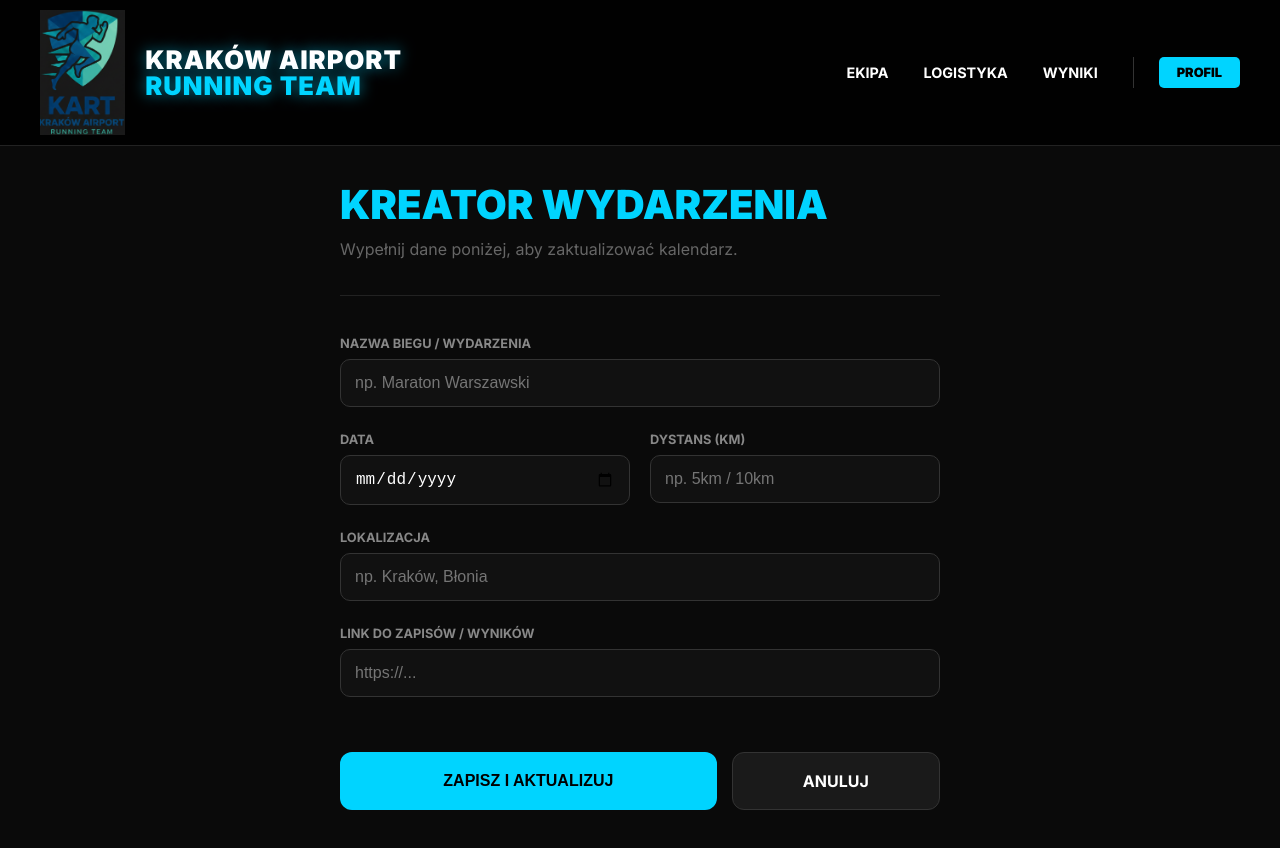
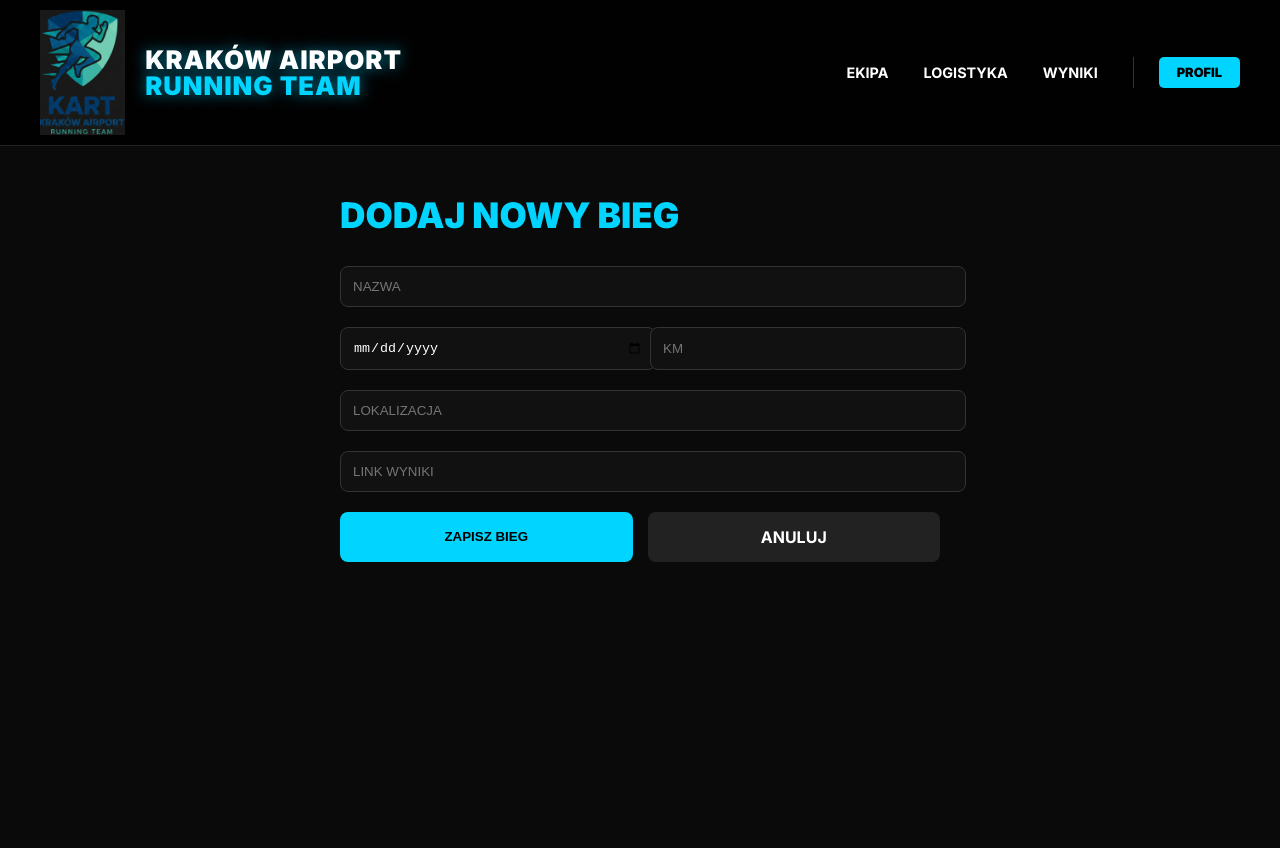
Before and after one commit to felipetravels/kart-runners, a Next.js app: page /races/edit in a window 1280 px wide. Shown: the top 848 px of the page. Built offline with nearby package versions, Linux system fonts and the light colour scheme; no server answers.

Commit message:
NUCLEAR FIX: Recreated edit folder and removed all push UI

```diff
--- a/src/app/races/edit/page.tsx
+++ b/src/app/races/edit/page.tsx
@@ -3,11 +3,6 @@ import { useEffect, useState, Suspense } from "react";
 import { useRouter, useSearchParams } from "next/navigation";
 import { supabase } from "@/lib/supabaseClient";
 import Link from "next/link";
-
-/**
- * REVISION: 2.0.1 - CACHE BREAKER
- * Przywrócenie pełnej funkcjonalności formularza biegów.
- */
 
 function RaceEditContent() {
   const router = useRouter();
@@ -19,186 +14,84 @@ function RaceEditContent() {
     title: "",
     race_date: "",
     location: "",
-    description: "", // Tutaj zapisujemy KM / Dystans
+    description: "",
     results_link: ""
   });
 
   useEffect(() => {
     if (!raceId) return;
-    async function fetchRaceData() {
+    async function fetchRace() {
       setLoading(true);
-      const { data, error } = await supabase
-        .from("races")
-        .select("*")
-        .eq("id", raceId)
-        .single();
-
-      if (data && !error) {
-        setFormData({
+      const { data } = await supabase.from("races").select("*").eq("id", raceId).single();
+      if (data) setFormData({
         title: data.title || "",
         race_date: data.race_date || "",
         location: data.location || "",
         description: data.description || "",
         results_link: data.results_link || ""
       });
-      }
       setLoading(false);
     }
-    fetchRaceData();
+    fetchRace();
   }, [raceId]);
 
   const handleSubmit = async (e: React.FormEvent) => {
     e.preventDefault();
     setLoading(true);
-
     try {
       if (raceId) {
-        // EDYCJA
-        const { error } = await supabase
-          .from("races")
-          .update(formData)
-          .eq("id", raceId);
-        if (error) throw error;
-        alert("Zmiany zostały zapisane.");
+        await supabase.from("races").update(formData).eq("id", raceId);
       } else {
-        // DODAWANIE NOWEGO + AUTO PUSH
-        const { data: newRace, error } = await supabase
-          .from("races")
-          .insert([formData])
-          .select()
-          .single();
-
-        if (error) throw error;
-
-        // Cicha wysyłka powiadomienia push w tle
+        const { data: newRace } = await supabase.from("races").insert([formData]).select().single();
         if (newRace) {
           fetch("/api/send-push", {
             method: "POST",
             headers: { "Content-Type": "application/json" },
             body: JSON.stringify({
-              title: "🏃 NOWY BIEG: " + formData.title,
-              body: `${formData.race_date} - ${formData.location}. Dystans: ${formData.description}. Zapisz się!`,
-              url: `/races?id=${newRace.id}`
+              title: "🏆 NOWY BIEG: " + formData.title,
+              body: `Data: ${formData.race_date}. Miejsce: ${formData.location}.`,
+              url: `https://kart-runners.vercel.app/races?id=${newRace.id}`
             })
-          }).catch(() => console.log("Push skip"));
+          }).catch(() => {});
         }
-        alert("Bieg został dodany do kalendarza.");
       }
-      router.push("/races");
-      router.refresh();
-    } catch (err: any) {
-      alert("Wystąpił błąd: " + err.message);
+      window.location.href = "/races";
+    } catch (err) {
+      alert("Błąd zapisu!");
     } finally {
       setLoading(false);
     }
   };
 
   return (
-    <div style={{ paddingTop: "180px", minHeight: "100vh", background: "#0a0a0a", color: "#fff", paddingLeft: "20px", paddingRight: "20px" }}>
-      <main style={{ maxWidth: "600px", margin: "0 auto", paddingBottom: "100px" }}>
-
-        <div style={{ borderBottom: "1px solid #222", marginBottom: "40px", paddingBottom: "20px" }}>
-          <h1 style={{ color: "#00d4ff", fontSize: "2.5rem", fontWeight: 900, margin: 0 }}>
-            {raceId ? "EDYTUJ WYDARZENIE" : "KREATOR WYDARZENIA"}
+    <div style={{ paddingTop: "150px", minHeight: "100vh", background: "#0a0a0a", color: "#fff" }}>
+      <main style={{ maxWidth: "600px", margin: "0 auto", padding: "20px" }}>
+        <h1 style={{ color: "#00d4ff", fontWeight: 900, fontSize: "2.2rem" }}>
+          {raceId ? "EDYCJA BIEGU" : "DODAJ NOWY BIEG"}
         </h1>
-          <p style={{ color: "#666", marginTop: "10px" }}>Wypełnij dane poniżej, aby zaktualizować kalendarz.</p>
+        <form onSubmit={handleSubmit} style={{ display: "flex", flexDirection: "column", gap: "20px", marginTop: "30px" }}>
+          <input required placeholder="NAZWA" value={formData.title} onChange={e => setFormData({...formData, title: e.target.value})} style={inp} />
+          <div style={{ display: "grid", gridTemplateColumns: "1fr 1fr", gap: "20px" }}>
+            <input required type="date" value={formData.race_date} onChange={e => setFormData({...formData, race_date: e.target.value})} style={inp} />
+            <input required placeholder="KM" value={formData.description} onChange={e => setFormData({...formData, description: e.target.value})} style={inp} />
           </div>
-
-        <form onSubmit={handleSubmit} style={{ display: "flex", flexDirection: "column", gap: "25px" }}>
-
-          <div>
-            <label style={labelStyle}>NAZWA BIEGU / WYDARZENIA</label>
-            <input
-              required
-              value={formData.title}
-              onChange={e => setFormData({...formData, title: e.target.value})}
-              placeholder="np. Maraton Warszawski"
-              style={inputStyle}
-            />
-          </div>
-
-          <div style={{ display: "grid", gridTemplateColumns: "1fr 1fr", gap: "20px" }}>
-            <div>
-              <label style={labelStyle}>DATA</label>
-              <input
-                required
-                type="date"
-                value={formData.race_date}
-                onChange={e => setFormData({...formData, race_date: e.target.value})}
-                style={inputStyle}
-              />
-            </div>
-            <div>
-              <label style={labelStyle}>DYSTANS (KM)</label>
-              <input
-                required
-                value={formData.description}
-                onChange={e => setFormData({...formData, description: e.target.value})}
-                placeholder="np. 5km / 10km"
-                style={inputStyle}
-              />
-            </div>
-          </div>
-
-          <div>
-            <label style={labelStyle}>LOKALIZACJA</label>
-            <input
-              required
-              value={formData.location}
-              onChange={e => setFormData({...formData, location: e.target.value})}
-              placeholder="np. Kraków, Błonia"
-              style={inputStyle}
-            />
-          </div>
-
-          <div>
-            <label style={labelStyle}>LINK DO ZAPISÓW / WYNIKÓW</label>
-            <input
-              type="url"
-              value={formData.results_link}
-              onChange={e => setFormData({...formData, results_link: e.target.value})}
-              placeholder="https://..."
-              style={inputStyle}
-            />
-          </div>
-
-          <div style={{ display: "flex", gap: "15px", marginTop: "30px" }}>
-            <button
-              type="submit"
-              disabled={loading}
-              style={{
-                flex: 2, padding: "18px", background: "#00d4ff", color: "#000",
-                border: "none", borderRadius: "12px", fontWeight: 900, fontSize: "1rem", cursor: "pointer"
-              }}
-            >
-              {loading ? "PRZETWARZANIE..." : "ZAPISZ I AKTUALIZUJ"}
+          <input required placeholder="LOKALIZACJA" value={formData.location} onChange={e => setFormData({...formData, location: e.target.value})} style={inp} />
+          <input placeholder="LINK WYNIKI" value={formData.results_link} onChange={e => setFormData({...formData, results_link: e.target.value})} style={inp} />
+          <div style={{ display: "flex", gap: "15px" }}>
+            <button type="submit" disabled={loading} style={{ flex: 1, padding: "15px", background: "#00d4ff", color: "#000", border: "none", borderRadius: "8px", fontWeight: 900, cursor: "pointer" }}>
+              {loading ? "ZAPISYWANIE..." : "ZAPISZ BIEG"}
             </button>
-
-            <Link
-              href="/races"
-              style={{
-                flex: 1, padding: "18px", background: "#1a1a1a", color: "#fff",
-                textAlign: "center", textDecoration: "none", borderRadius: "12px",
-                fontWeight: 700, border: "1px solid #333"
-              }}
-            >
+            <Link href="/races" style={{ flex: 1, padding: "15px", background: "#222", color: "#fff", textAlign: "center", textDecoration: "none", borderRadius: "8px", fontWeight: 700 }}>
               ANULUJ
             </Link>
           </div>
-
         </form>
       </main>
     </div>
   );
 }
+const inp = { width: "100%", padding: "12px", background: "#111", border: "1px solid #333", borderRadius: "8px", color: "#fff" };
 
-const labelStyle = { display: "block", fontSize: "0.8rem", color: "#888", marginBottom: "8px", fontWeight: 700 };
-const inputStyle = { width: "100%", padding: "14px", background: "#111", border: "1px solid #333", borderRadius: "10px", color: "#fff", fontSize: "1rem", boxSizing: "border-box" as "border-box" };
-
-export default function EditRacePage() {
-  return (
-    <Suspense fallback={<div style={{paddingTop: "200px", textAlign: "center", color: "#fff"}}>Ładowanie formularza...</div>}>
-      <RaceEditContent />
-    </Suspense>
-  );
+export default function Page() {
+  return <Suspense><RaceEditContent /></Suspense>;
 }
```
Lines whose indentation alone changed are shown as unchanged.
